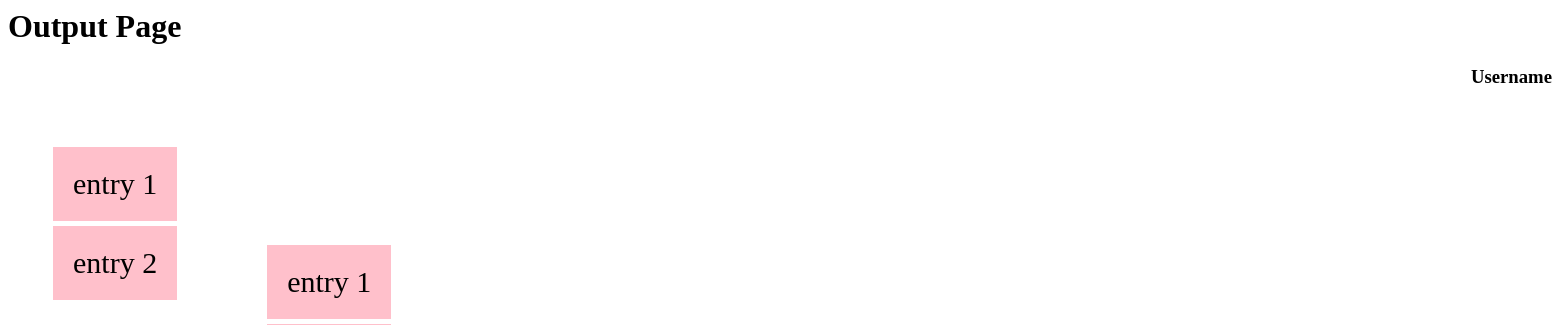
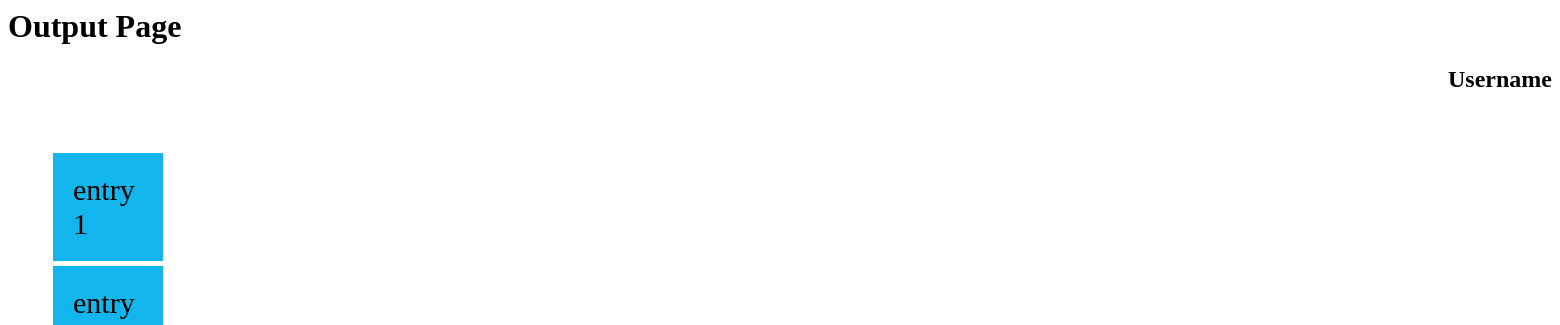
Before and after one commit to jpkravcik/team-seeder, a PHP site: page /output.php in a window 1560 px wide. Shown: the top 325 px of the page. Run offline with PHP 8.4, Linux system fonts and the light colour scheme.

Commit message:
expanded the bracket to 16 entries and cleaned up code

```diff
--- a/output-styles.css
+++ b/output-styles.css
@@ -2,7 +2,6 @@
   display: flex;
   flex-direction: row;
   align-items: center;
-  /*justify-content: flex-start;*/
 }
 
 .round{
@@ -11,12 +10,11 @@
 }
 
 .entry{
-  background-color:pink;
+  background-color:#13b6ec;
   font-size: 30px;
   padding: 20px;
   margin: 5px;
   display: flex;
-  /*align-items: center;*/
 }
 
 .matchup{
@@ -28,10 +26,7 @@
   width: 20px;
 }
 
-/*
-.entry p{
-  background-color: pink;
-  font-size: 30px;
-  padding: 30px;
+.buffer3{
+  height: 525px;
+  width: 20px;
 }
-*/
--- a/output.php
+++ b/output.php
@@ -8,7 +8,7 @@
   <div>
     <h1>Output Page</h1>
 
-    <h3 align="right" valign="top">Username</h3>
+    <h2 align="right" valign="top">Username</h2>
   </div>
 </header>
 <body>
@@ -34,6 +34,26 @@
         <div class = "entry">entry 7</div>
         <div class = "entry">entry 8</div>
       </div>
+
+      <div class = "matchup">
+        <div class = "entry">entry 9</div>
+        <div class = "entry">entry 10</div>
+      </div>
+
+      <div class = "matchup">
+        <div class = "entry">entry 11</div>
+        <div class = "entry">entry 12</div>
+      </div>
+
+      <div class = "matchup">
+        <div class = "entry">entry 13</div>
+        <div class = "entry">entry 14</div>
+      </div>
+
+      <div class = "matchup">
+        <div class = "entry">entry 15</div>
+        <div class = "entry">entry 16</div>
+      </div>
     </div>
 
   <!-- Round 2 -->
@@ -42,6 +62,7 @@
         <div class = "entry">entry 1</div>
         <div class = "entry">entry 4</div>
       </div>
+
       <!-- bad but simple way to center the second round between the matchups -->
       <div class="buffer"></div>
 
@@ -49,21 +70,53 @@
         <div class = "entry">entry 6</div>
         <div class = "entry">entry 8</div>
       </div>
+
+      <div class="buffer"></div>
+
+      <div class = "matchup">
+        <div class = "entry">entry 9</div>
+        <div class = "entry">entry 11</div>
+      </div>
+
+      <div class="buffer"></div>
+
+      <div class = "matchup">
+        <div class = "entry">entry 14</div>
+        <div class = "entry">entry 16</div>
+      </div>
     </div>
 
+    <!-- round 3 -->
     <div class = "round">
       <div class = "matchup">
         <div class = "entry">entry 1</div>
         <div class = "entry">entry 8</div>
       </div>
+
+      <div class="buffer3"></div>
+
+      <div class = "matchup">
+        <div class = "entry">entry 9</div>
+        <div class = "entry">entry 16</div>
+      </div>
     </div>
 
+    <!-- round 4 -->
+    <div class = "round">
+      <div class = "matchup">
+        <div class = "entry">entry 1</div>
+        <div class = "entry">entry 9</div>
+      </div>
+    </div>
+
+    <!-- winner -->
     <div class = "round">
       <div class = "matchup">
         <div class = "entry">entry 1</div>
       </div>
     </div>
 
+    <!-- video to be replaced with intro video -->
     <div><iframe width="560" height="315" src="https://www.youtube.com/embed/vglHpvcK-Jk" title="YouTube video player" frameborder="0" allow="accelerometer; autoplay; clipboard-write; encrypted-media; gyroscope; picture-in-picture" allowfullscreen></iframe></div>
 
   </div>
```
